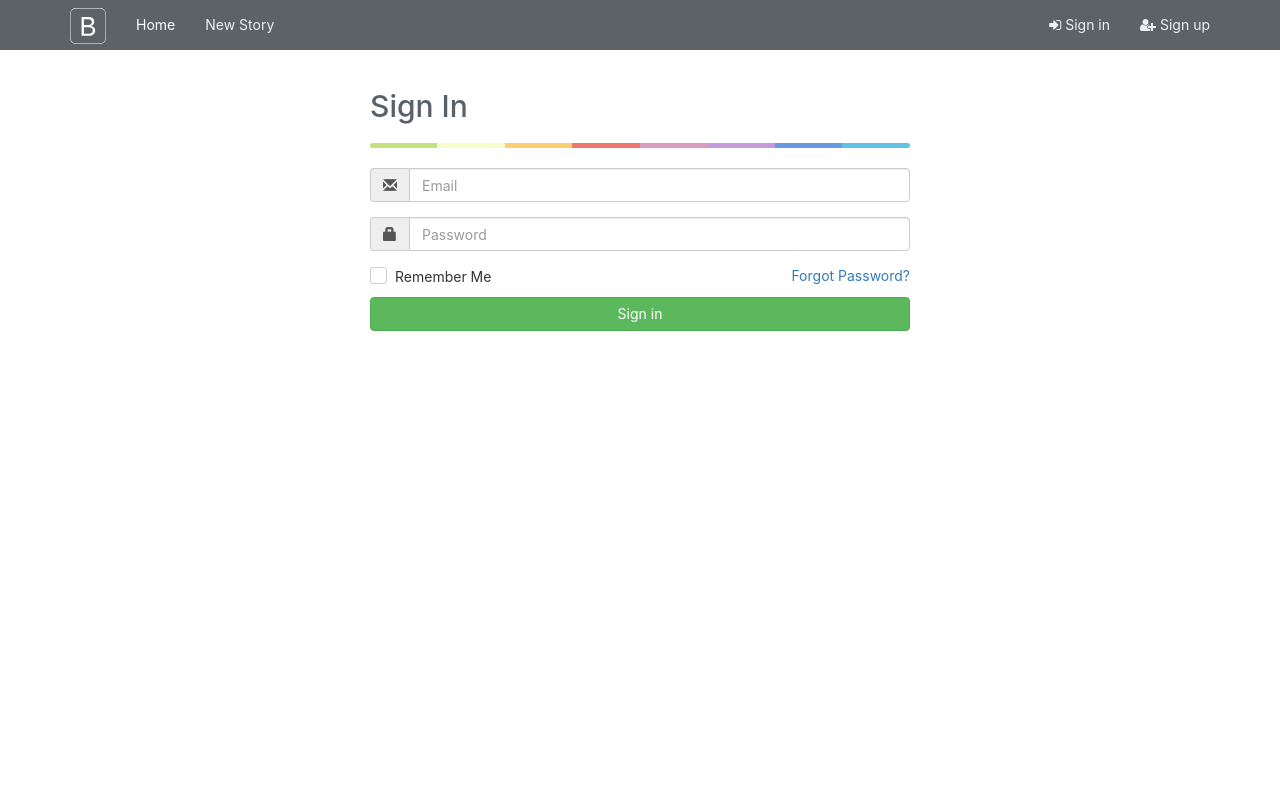
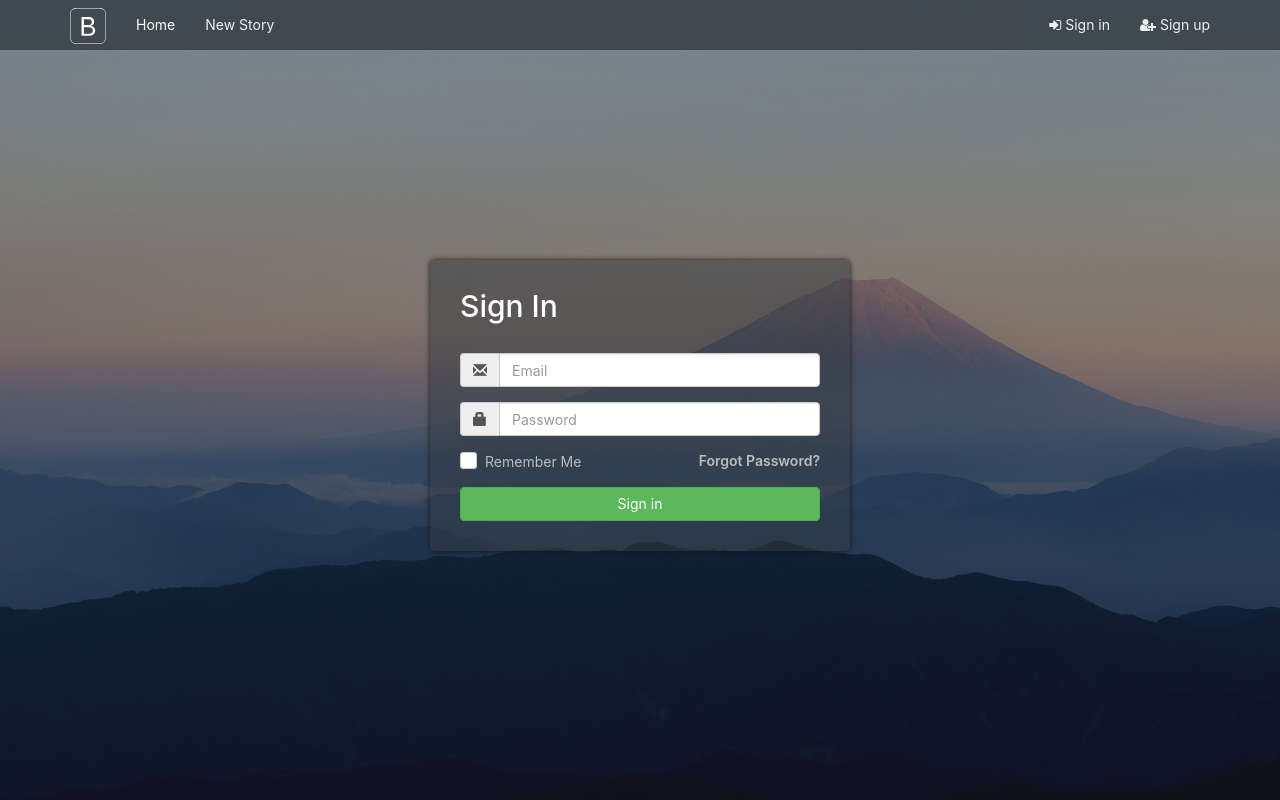
Before and after one commit to luisxiaomai/microblog, a Flask app: page /auth/login in a window 1280 px wide. Run offline with Flask 2, Linux system fonts and the light colour scheme; some libraries are stand-ins or nearby versions.

Commit message:
enhance login related pages but with flash message issue

```diff
--- a/app/auth/views.py
+++ b/app/auth/views.py
@@ -24,6 +24,7 @@ def unconfirmed():
 
 @auth.route("/login",  methods=["GET","POST"])
 def login():
+    loginError = None
     if current_user.is_authenticated:
         return redirect(url_for("main.index"))
     form = LoginForm()
@@ -32,8 +33,8 @@ def login():
         if user is not None and user.verify_password(form.password.data):
             login_user(user, form.remember_me.data)
             return redirect(request.args.get("next") or url_for("main.index"))
-        flash("Invalid emial or password")
-    return render_template("auth/login.html", form=form)
+        loginError="Invalid emial or password"
+    return render_template("auth/login.html", form=form,loginError=loginError)
 
 @auth.route("/logout", methods=["GET","POST"])
 @login_required
--- a/app/static/css/custom.css
+++ b/app/static/css/custom.css
@@ -3,6 +3,7 @@ body{
   padding-top: 70px;
 
 }
+
 h2{
   color:#586069;
 }
@@ -577,16 +578,17 @@ textarea{
 
 /* image background in index page*/
 header.masthead {
+  background: url(../images/home-bg.jpg) no-repeat center center;
   margin-top:-70px;
-  margin-bottom: 50px;
-  background: no-repeat center center;
+  margin-bottom: 30px;
   background-color: #868e96;
   background-attachment: scroll;
   position: relative;
   -webkit-background-size: cover;
   -moz-background-size: cover;
   -o-background-size: cover;
-  background-size: cover; }
+  background-size: cover;
+  z-index:-1; }
   header.masthead .overlay {
     position: absolute;
     top: 0;
@@ -649,3 +651,58 @@ header.masthead {
       font-size: 30px; }
 
 }
+
+
+/* authTemplate css*/
+    .main-section{
+        background:url(../images/home-bg.jpg) no-repeat;
+        background-size:100% 100%;
+        bottom:0px;
+        top:0px;
+        margin: 0px;
+        position:absolute;
+        width: 100%;
+        z-index:-1;
+    }
+
+    .authTemplateForm{
+      position: absolute;
+      top: 0;
+      bottom: 0;
+      left: 0;
+      right: 0;
+      margin: auto;
+      height: 300px;
+      color:#b9bec1;
+      padding: 10px;
+    }
+    .authTemplateForm a,
+    .authTemplateForm a:hover{
+      color:#b9bec1;
+    }
+
+    .authTemplate-main{
+        padding: 30px;
+        background-color:rgba(52, 59, 64, 0.5);
+        border-radius:5px;
+        box-shadow: 0 0 5px 0 #161617;
+    }
+
+    .authTemplate-box a,.authTemplate-box a:hover{
+        width: 100%;
+        font-weight:600;
+    }
+    .authTemplateForm h2{
+        margin-bottom: 30px;
+        margin-top: 0;
+        color:white;
+    }
+    .main-section .overlay {
+        position: absolute;
+        top: 0;
+        left: 0;
+        height: 100%;
+        width: 100%;
+        background-color: #212529;
+        opacity: 0.5;
+    }
--- a/app/templates/auth/login.html
+++ b/app/templates/auth/login.html
@@ -1,22 +1,29 @@
-{% extends "base.html" %}
+{% extends "authTemplate.html" %}
 {% import "bootstrap/wtf.html" as wtf %}
-{% block page_content %}
-<div class="col-xs-12 col-sm-8 col-md-6 col-sm-offset-2 col-md-offset-3">
+
+
+{% block formContent %}
+
 <form class="form" method="POST">
+    <h2>Sign In</h2>
     {{ form.hidden_tag() }}
-        <h2>Sign In</h2>
-        <hr class="colorgraph">
-        {% if form.email.errors %}
+    {% if form.email.errors or loginError%}
         <div class="input-group  required has-error" >
             <span class="input-group-addon"><i class="glyphicon glyphicon-envelope"></i></span>
             {{ form.email(class="form-control",required='required') }}
             <span class="glyphicon glyphicon-remove form-control-feedback"></span>
         </div>
+        {% if loginError %}
+            <div class="form-group has-erroTruer">
+                <p class="help-block">{{ loginError }}</p>
+            </div>
+        {% endif %}
         {% for error in form.email.errors %}
             <div class="form-group has-erroTruer">
                 <p class="help-block">{{ error }}</p>
             </div>
         {% endfor %}
+
     {% else %}
     <div class="input-group"  >
             <span class="input-group-addon"><i class="glyphicon glyphicon-envelope"></i></span>
@@ -32,21 +39,23 @@
     {#
     {{ wtf.form_field(form.remember_me) }}
     #}
-        <div style="margin-bottom: 10px;">
+    <div class="form-group" >
             <div class="checkbox checkbox-primary" style="display: inline;">
                 {{ form.remember_me() }}
                 <label>
                         {{ form.remember_me.label.text}}
                 </label>
             </div>
-                <div class="col-xs-6 col-sm-6 col-md-6" style="float: right;padding:  0;">
+            <div class="col-xs-6 col-sm-6 col-md-6 text-right" style="float: right;padding:  0;">
                 <div class="form-group">
-                        <a href="{{url_for('auth.forget_password_request')}}" data-toggle="modal" style="float: right;">Forgot Password?</a>
+                    <a href="{{url_for('auth.forget_password_request')}}" data-toggle="modal" >Forgot Password?</a>
                 </div>
             </div>
     </div>
 
     {{ wtf.form_field(form.submit,class="btn btn-success btn-block") }}
 </form>
-</div>
+
+
+
 {% endblock %}
--- /dev/null
+++ b/app/templates/authTemplate.html
@@ -0,0 +1,27 @@
+{% extends "base.html" %}
+
+
+{% block entire_content %}
+
+<div class="container main-section">
+    <div class="overlay"></div>
+
+    <div class="authTemplateForm">
+
+            <div class="col-md-4 col-sm-8 col-xs-12 col-md-offset-4 col-sm-offset-2 authTemplate-main">
+                <div class="row">
+
+                    <div class="col-md-12 col-sm-12 col-xs-12 authTemplate-box">
+
+                    {% block formContent %}
+                    {% endblock %}
+                    </div>
+
+                </div>
+            </div>
+    </div>
+</div>
+
+
+
+{% endblock %}
--- a/app/templates/base.html
+++ b/app/templates/base.html
@@ -20,7 +20,7 @@
 
 {% endblock %}
 {% block navbar %}
-<div class="navbar navbar-default navbar-fixed-top" style="color:rgb(30, 255, 0)" role="navigation">
+<div class="navbar navbar-default navbar-fixed-top" role="navigation">
     <div class="container">
         <div class="navbar-header">
             <button type="button" class="navbar-toggle" data-toggle="collapse" data-target=".navbar-collapse">
@@ -78,20 +78,24 @@
 
 {% endblock %}
 
+
+
 {% block content %}
+    <div class="container">
+            {% for message in get_flashed_messages()%}
+            <div class="alert alert-warning" >
+                <button type="button", class="close" data-dimiss="alert">&times;</button>
+                {{message}}
+            </div>
+            {% endfor%}
+
+    </div>
+
     {% block entire_content %}
     {% endblock %}
 
-
-<div class="container">
-    {% for message in get_flashed_messages()%}
-    <div class="alert alert-warning">
-        <button type="button", class="close" data-dimiss="alert">&times;</button>
-        {{message}}
+    <div class="container">
+        {% block page_content %}{% endblock %}
     </div>
-    {% endfor%}
-    {% block page_content %}{% endblock %}
-
-</div>
 
 {% endblock %}
```
Also changed, not shown: app/templates/auth/forgetPassswordNotificationMessage.html (+12 -5 lines), app/templates/auth/forgetPasswordRequest.html (+2 -6 lines), app/templates/auth/register.html (+2 -7 lines), app/templates/auth/resetPassword.html (+2 -5 lines), app/templates/index.html (+4 -5 lines), app/uploads/user/default.png. Lines whose indentation alone changed are shown as unchanged.
